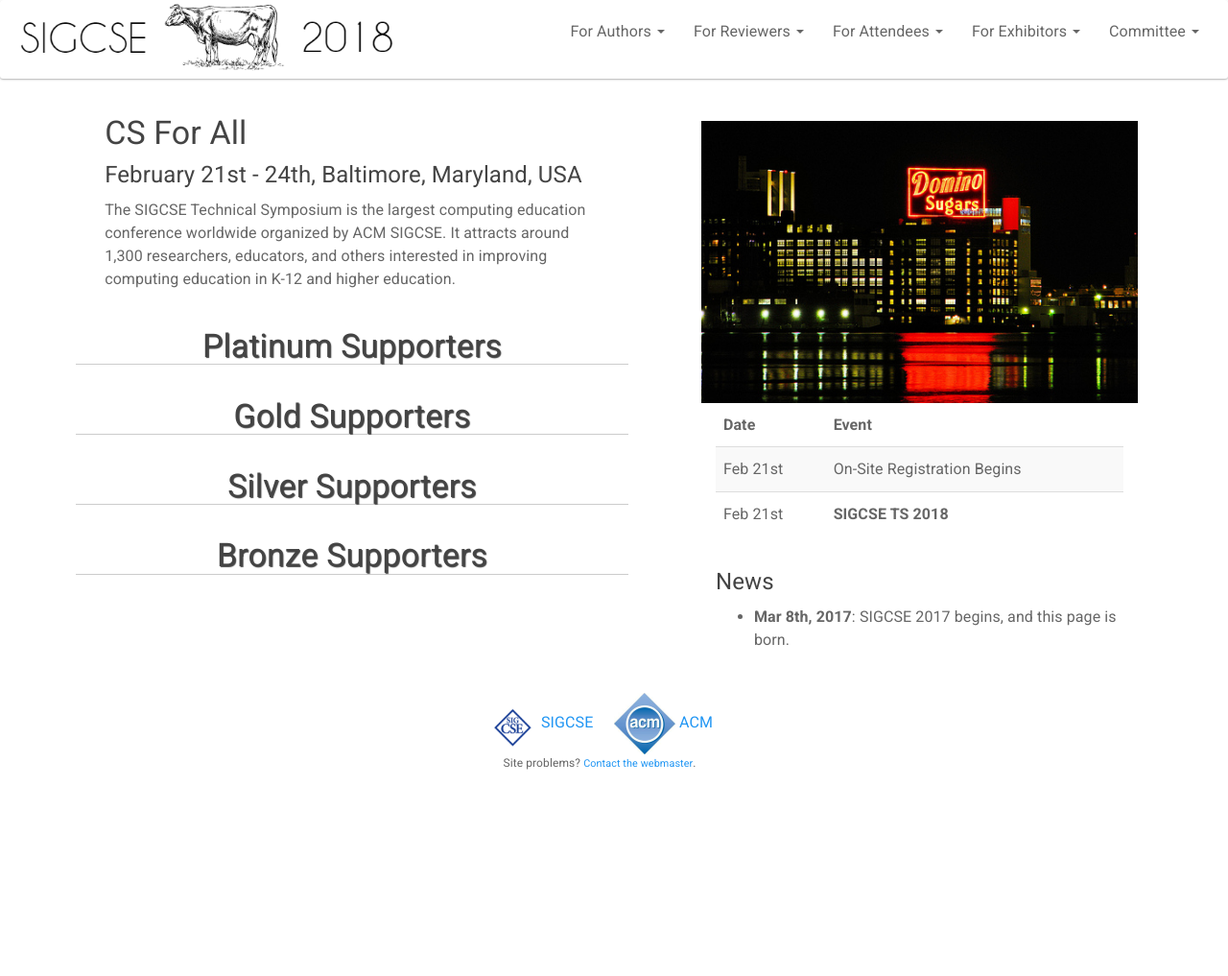
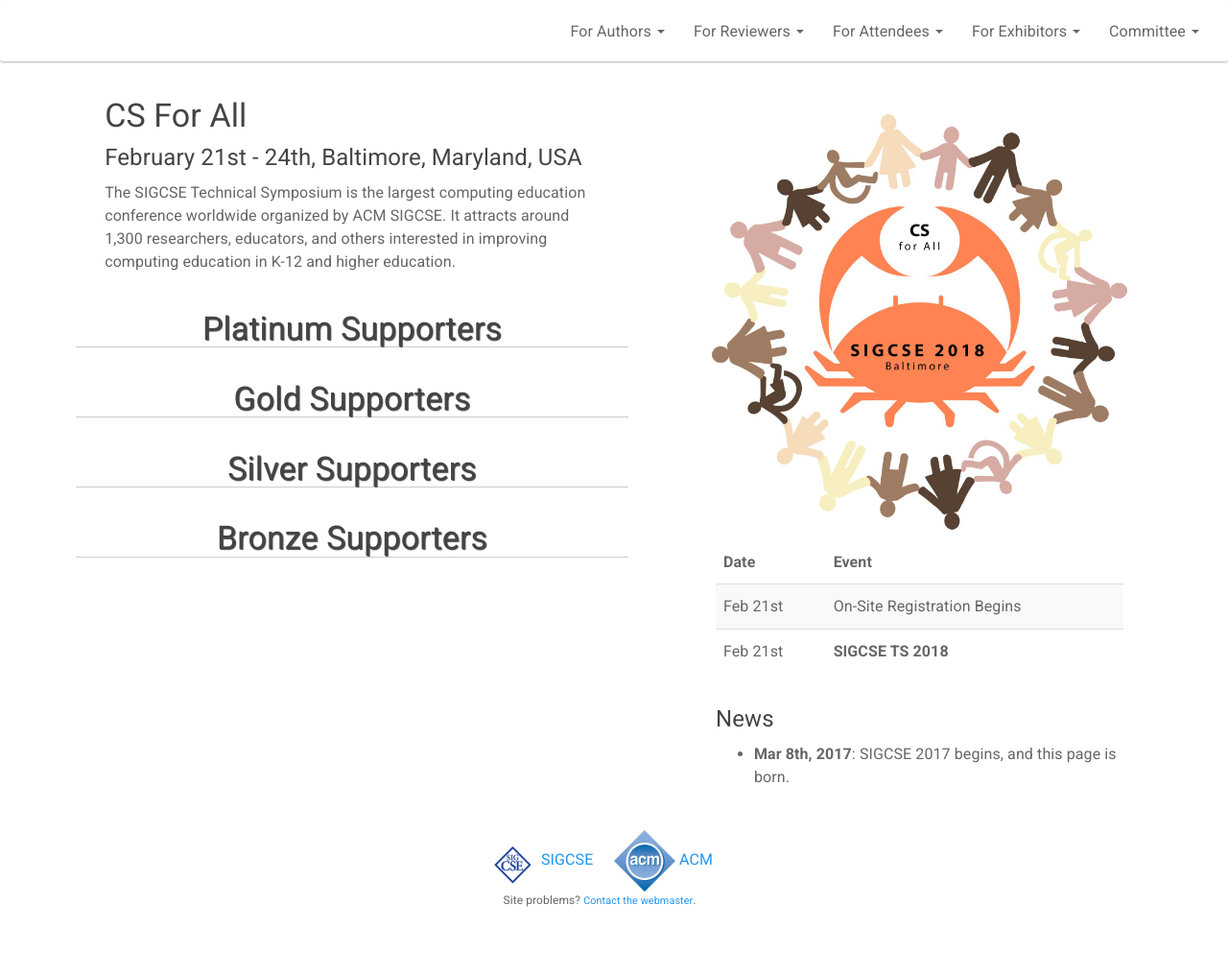
Before and after one commit to sigcsets/sigcse2018, a Jekyll site: the page built from index.html, in a window 1280 px wide. Shown: the whole page at 96% size. Built offline with Jekyll 4.4.1, drawn with Linux system fonts in a browser that asks for light colours; before the commit the page ends 900 px from its top, so only the background shows below that.

Commit message:
restored the balance, bringing into synchronization the land of the internet and the github repo. not sure what the changes were other than the 2018 logo

```diff
--- a/_includes/nav/rendertopnav.html
+++ b/_includes/nav/rendertopnav.html
@@ -10,14 +10,14 @@
       </button>
         <!-- This page links back to {{site.baseurl}} -->
         <!-- <a class="navbar-brand" href="{{'/' | prepend: site.baseurl}}">SIGCSE {{site.data.sigcse.year}}</a> -->
-        <a href="/">
+       <!-- <a href="/">
           <img
             style = " float: left;"
             src = "{{ '/images/sigcse_temp_logo.png' | prepend: site.baseurl }}"
             width = "405"
             height = "82"
             alt = "The Amazing SIGCSE 2018 Logo, yet to be chosen.">
-          </a>
+          </a>   -->
         <!--
         <p class="navbar-text">
           {{site.data.sigcse.date.month}}
--- a/index.html
+++ b/index.html
@@ -59,9 +59,8 @@
   <div class="col-sm-5 col-sm-offset-1"> <!-- Start Right Hand Side -->
     <div class="row">
       <img  class="img-responsive"
-            src = "images/venue/ursus_dave_baltimore.jpg"
-            alt = "A sugar factory on a river in Baltimore.
-                   Picture CC-BY ursusdave."/>
+            src = "images/sigcse_2018_logo.png"
+            alt = "The SIGCSE 2018 logo showing  wide variety of humans gathered in a circle holding hands with a crab at their center."/>
     </div>
 
 		<!-- Start PDF Program -->
```
Also changed, not shown: images/sigcse_2018_logo.png (added), images/sigcse_temp_logo.png (deleted).
